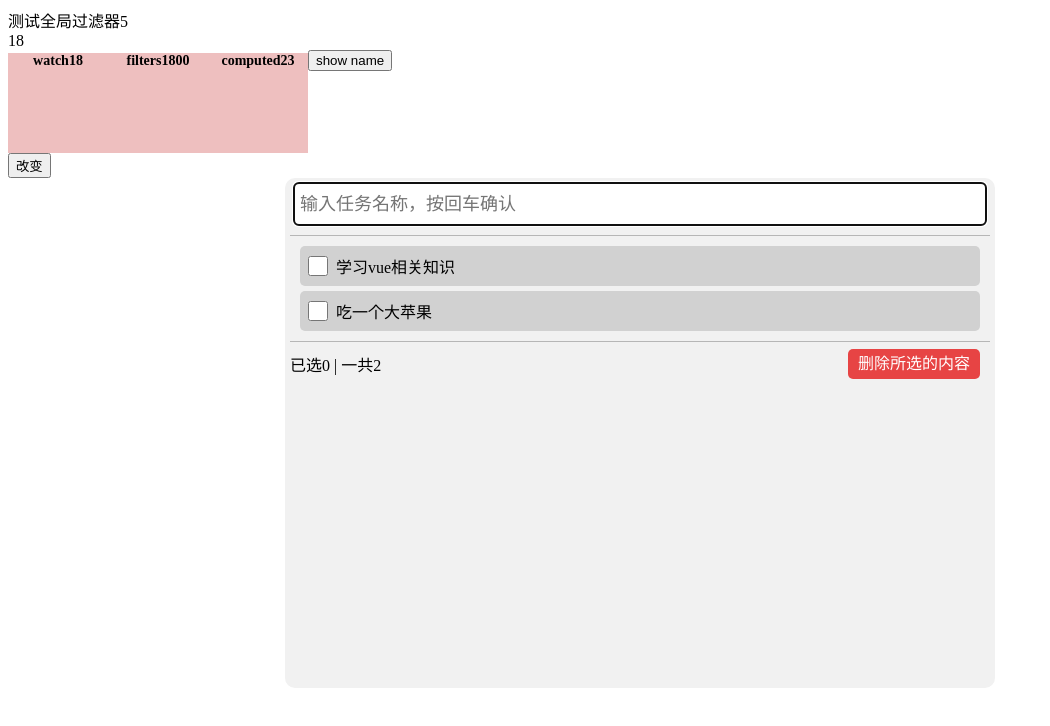
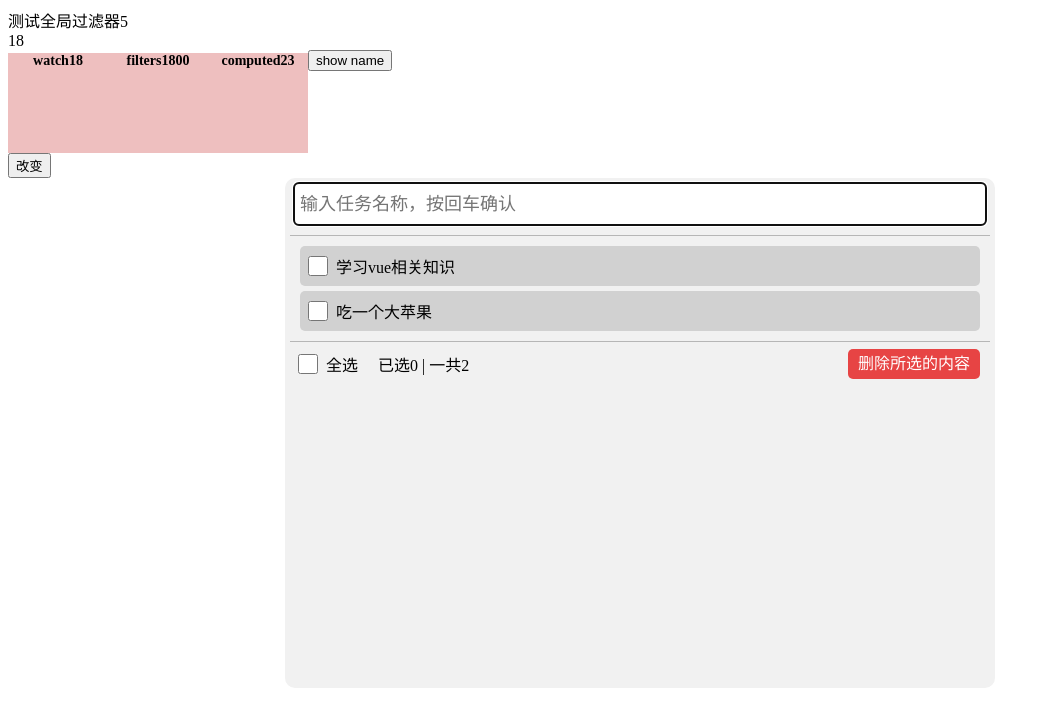
Before and after one commit to OldTomhhh/vue_test, a Vue app: page / in a window 1280 px wide. Shown: the top 726 px of the page, without its empty margins (0-1050 px from the left). Built offline with nearby package versions, Linux system fonts and the light colour scheme.

Commit message:
feat: 添加todulist全选

```diff
--- /dev/null
+++ b/src/components/Empty.vue
@@ -0,0 +1,33 @@
+<template>
+  <div class="empty" :style="{'height':`${height}px`}">
+    {{ title }}
+  </div>
+</template>
+
+<script>
+export default {
+  name: "Empty",
+  props: {
+    title: {
+      default: "消息无了",
+      type: String
+    },
+    height:{
+        default:300,
+        type: Number
+    }
+  },
+};
+</script>
+
+<style lang="less" scoped>
+.empty{
+    width: 100%;
+    text-align: center;
+    display: flex;
+    align-items: center;
+    justify-content: center;
+    font-size: 20px;
+    color: rgb(196, 196, 196);
+}
+</style>
--- a/src/components/ToDoList.vue
+++ b/src/components/ToDoList.vue
@@ -9,7 +9,12 @@
       v-model="newItem"
     />
     <div class="divide"></div>
-    <div class="list-box">
+    <Empty
+      v-if="listData.length == 0"
+      title="暂时没有消息"
+      :height="300"
+    ></Empty>
+    <div v-else class="list-box">
       <div
         @mouseenter="showDelect(i, true)"
         @mouseleave="showDelect(i, false)"
@@ -25,13 +30,23 @@
           v-model="data.isSelect"
         />
         <span> {{ data.discribe }}</span>
-        <div  @click.stop="onDelect(i)" :class="['list-item-delect', data.isShowDelect ? 'ac' : '']">
+        <div
+          @click.stop="onDelect(i)"
+          :class="['list-item-delect', data.isShowDelect ? 'ac' : '']"
+        >
           删除
         </div>
       </div>
     </div>
     <div class="divide"></div>
     <div class="list-footer">
+      <div class="selectAll" @click="onSelectAll">
+        <input
+          class="list-item-checkbox"
+          type="checkbox"
+          v-model="isSelectAll"
+        />全选
+      </div>
       <span>已选{{ listData | filterSelect }} | 一共{{ listData.length }}</span>
       <div @click="onDelect" class="list-item-delect ac">删除所选的内容</div>
     </div>
@@ -39,11 +54,14 @@
 </template>
 
 <script>
+import Empty from "./Empty.vue";
 export default {
   name: "ToDoList",
+  components: { Empty },
   data() {
     return {
       newItem: "",
+      isSelectAll: false,
       listData: [
         {
           discribe: "学习vue相关知识",
@@ -66,7 +84,9 @@ export default {
     },
     select(i) {
       this.listData[i].isSelect = !this.listData[i].isSelect;
+      this.seeIsSelcetAll();
     },
+
     setNewItem(e) {
       if (e.key === "Enter" && this.newItem != "") {
         this.listData.push({
@@ -78,15 +98,32 @@ export default {
         this.newItem = "";
       }
     },
-    onDelect(i){
-        if(typeof i == "number"){
-            this.listData.splice(i,1)
-        }else{
-            this.listData = this.listData.filter((item)=>{
-                return item.isSelect == false
-            })
-        }
-    }
+    onDelect(i) {
+      if (typeof i == "number") {
+        this.listData.splice(i, 1);
+      } else {
+        this.listData = this.listData.filter((item) => {
+          return item.isSelect == false;
+        });
+      }
+
+      this.seeIsSelcetAll();
+    },
+    onSelectAll() {
+      this.listData = this.listData.map((item) => {
+        return { ...item, isSelect: !this.isSelectAll };
+      });
+      this.isSelectAll = !this.isSelectAll;
+    },
+    seeIsSelcetAll() {
+      if (this.listData.length == 0) {
+        this.isSelectAll = false;
+      } else {
+        this.isSelectAll = this.listData.every((el) => {
+          return el.isSelect == true;
+        });
+      }
+    },
   },
   filters: {
     filterSelect(value) {
@@ -126,6 +163,11 @@ export default {
 .list-item-delect:hover {
   background-color: rgb(121, 22, 22);
 }
+.list-item-checkbox {
+  width: 20px;
+  height: 20px;
+  margin: 0 8px;
+}
 .todolist-box {
   width: 700px;
   min-height: 500px;
@@ -161,22 +203,23 @@ export default {
       margin: 5px auto;
       transition: all 0.8s;
       position: relative;
-      .list-item-checkbox {
-        width: 20px;
-        height: 20px;
-        margin: 0 8px;
-      }
     }
     .list-item:hover {
       background: rgb(158, 158, 158);
     }
   }
-  .list-footer{
-      width: 700px;
-      position: relative;
+  .list-footer {
+    width: 700px;
+    position: relative;
+
+    display: flex;
+    align-items: center;
+    padding-bottom: 20px;
+    .selectAll {
       display: flex;
       align-items: center;
-      padding-bottom: 20px;
+      margin-right: 20px;
+    }
   }
 }
 </style>
```
